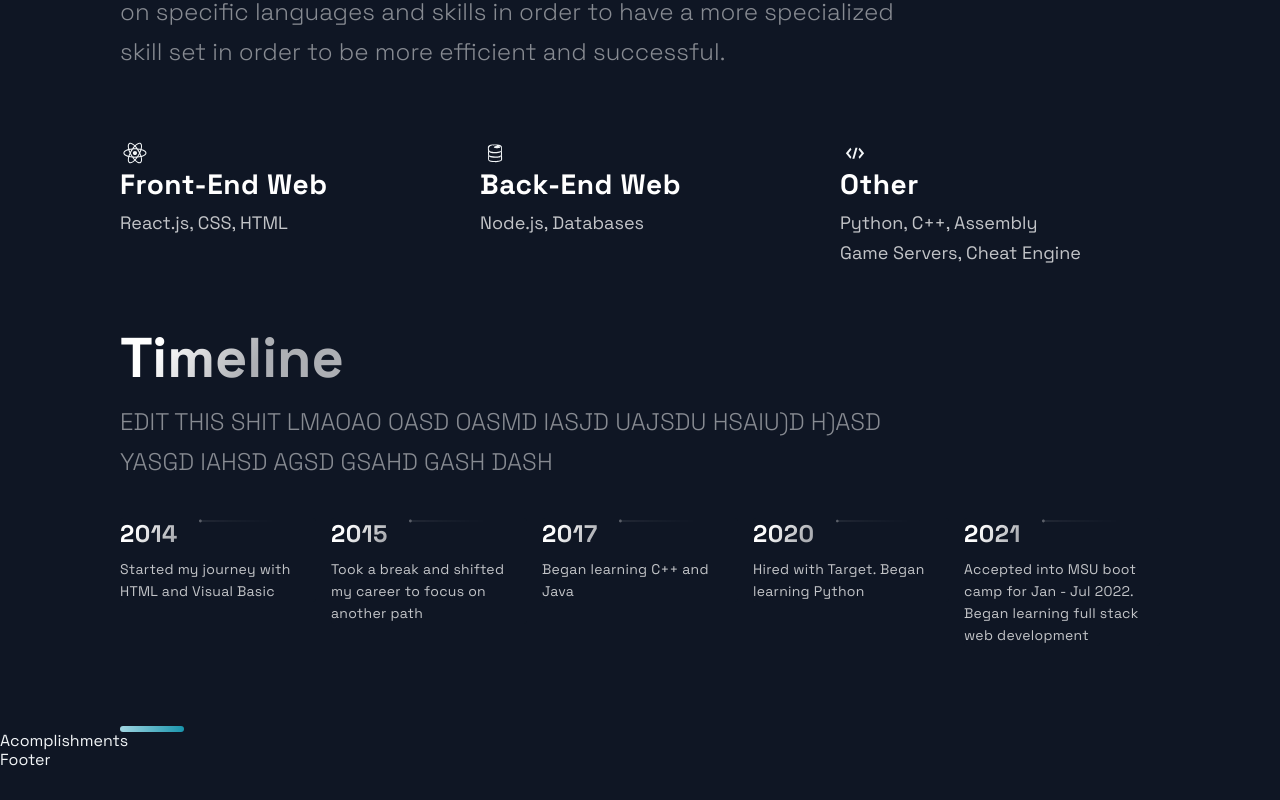
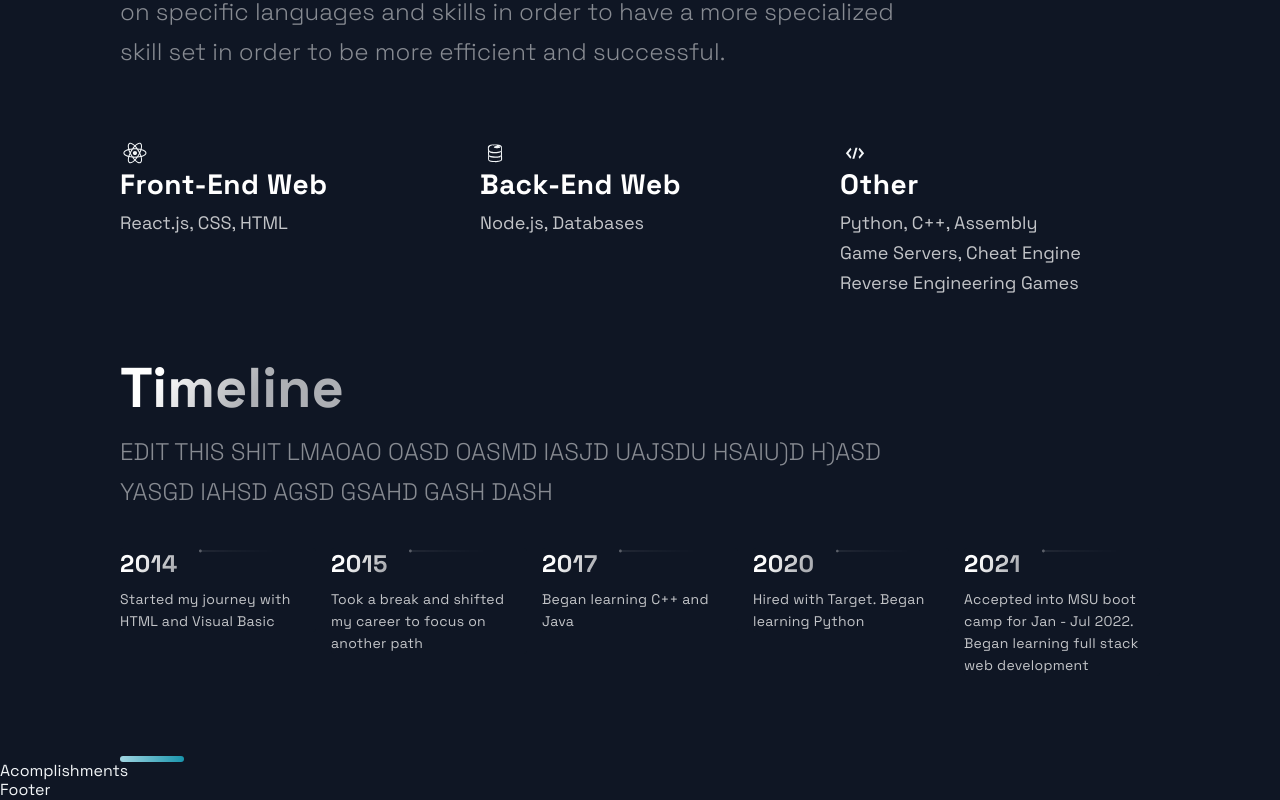
Before and after one commit to Anjato/website-portfolio, a Next.js app: page / in a window 1280 px wide. Shown: the part 2583-3383 px from the top of the page. Before the commit the page ends 3353 px from the top, so only its background shows below. Built offline with nearby package versions, Linux system fonts and the light colour scheme.

Commit message:
updated Other category

```diff
--- a/src/components/Technologies/Technologies.js
+++ b/src/components/Technologies/Technologies.js
@@ -39,7 +39,7 @@ const Technologies = () =>  (
               <ListParagraph>
                   Python, C++, Assembly <br/>
                   Game Servers, Cheat Engine <br/>
-
+                  Reverse Engineering Games
               </ListParagraph>
           </ListContainer>
       </ListItem>
```
